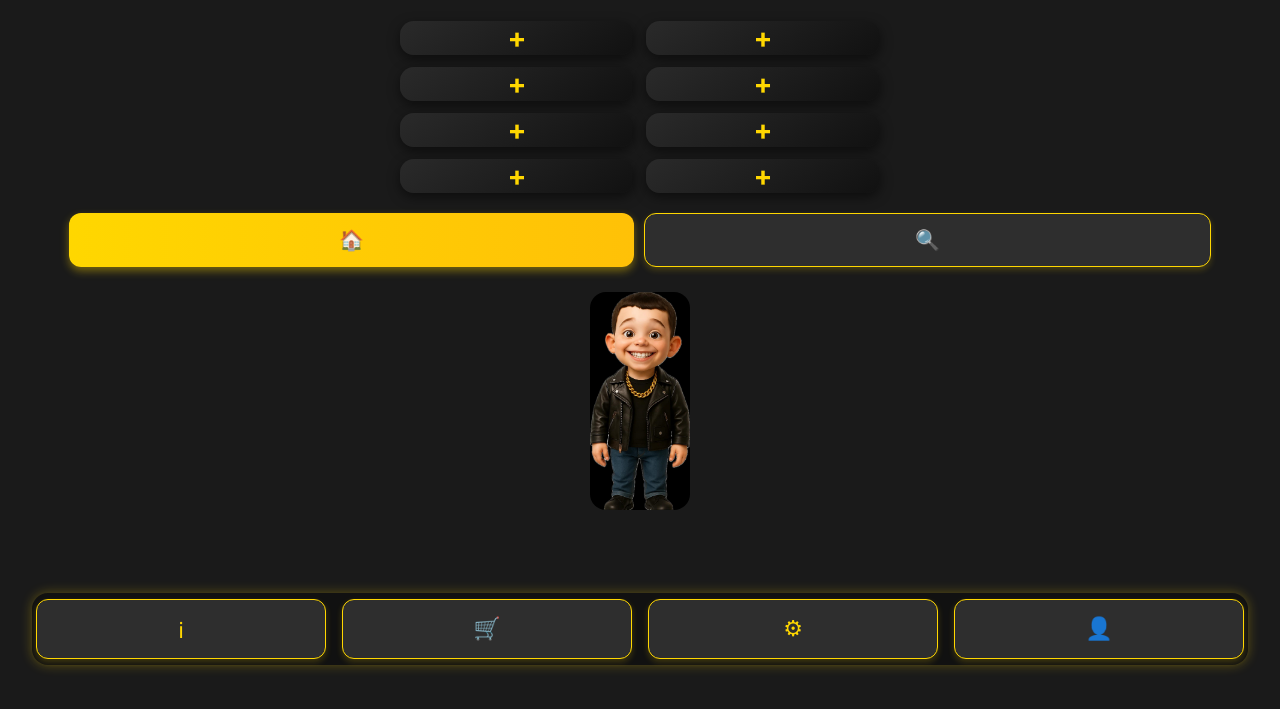
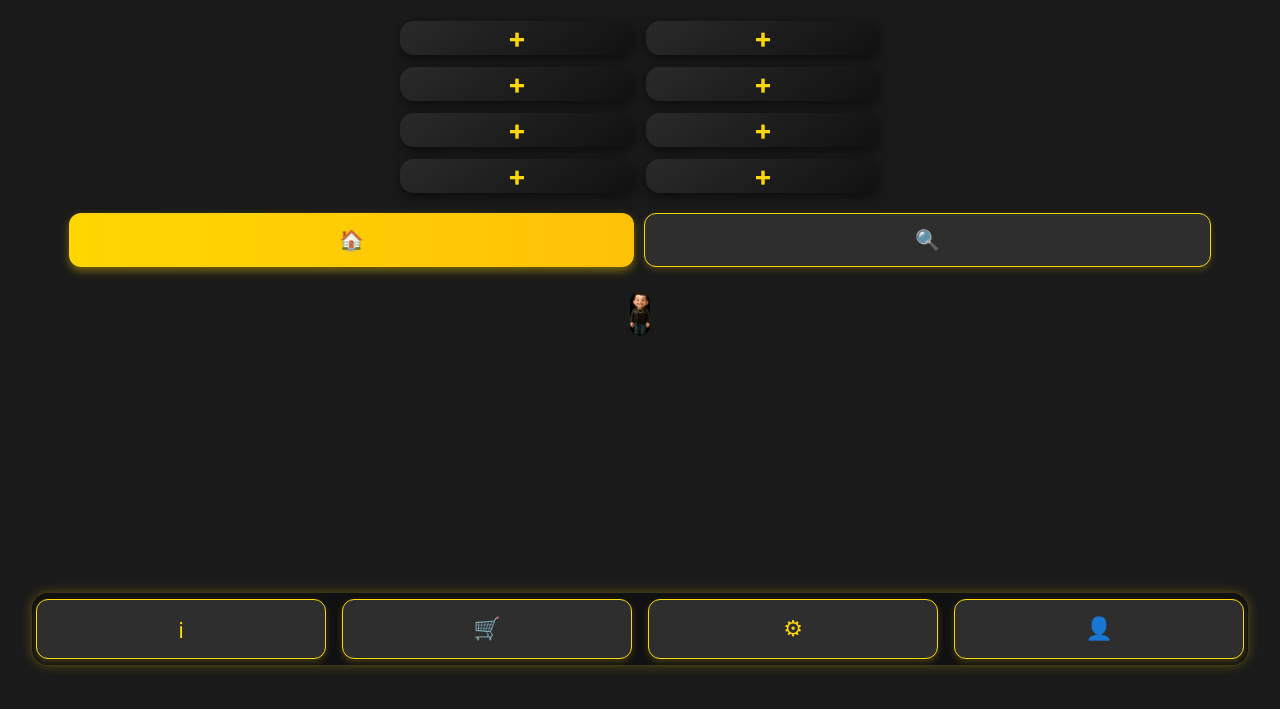
Before and after one commit to fjujytrr/mini_game, a plain HTML site: page index.html in a window 1280 px wide. Shown: the part 75-784 px from the top of the page. Drawn offline with Linux system fonts and the light colour scheme.

Commit message:
Update index.html

```diff
--- a/index.html
+++ b/index.html
@@ -166,7 +166,7 @@ button.secondary {
 /* Banner Image */
 .banner {
   width:90%;
-  max-width:100px;
+  max-width:20px;
   margin:10px 0;
   display:flex;
   justify-content:center;
```
